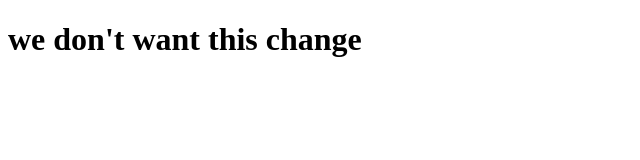
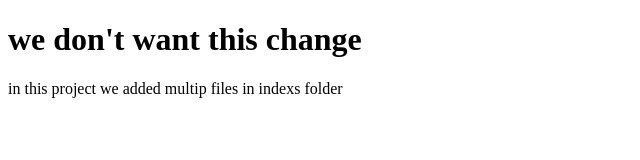
Before and after one commit to morgan4h/secret, a plain HTML site: page index.html in a window 1280 px wide. Shown: the whole page, without its empty margins (0-640 px from the left). Drawn offline with Linux system fonts and the light colour scheme.

Commit message:
just for my own branch i add p saying secert

```diff
--- a/index.html
+++ b/index.html
@@ -7,5 +7,6 @@
 </head>
 <body>
 <h1>we don't want this change</h1>
+<p>in this project we added multip files in indexs folder</p>
 </body>
 </html>
```
